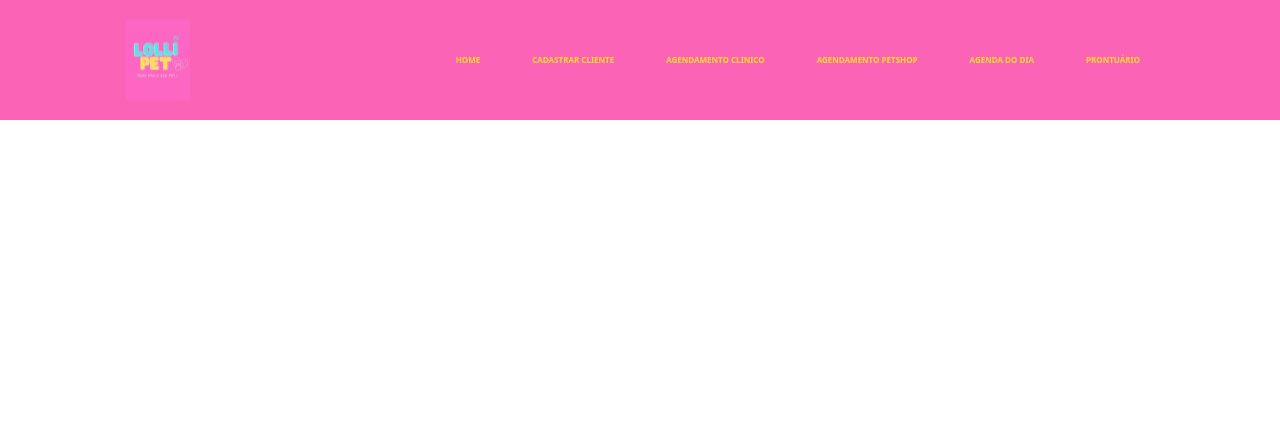
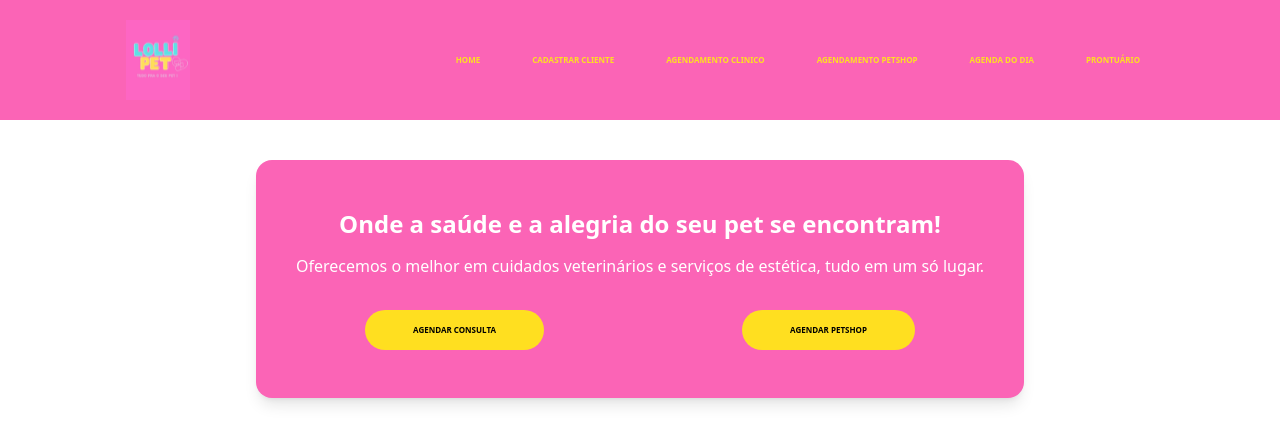
Before and after one commit to Mikedfb/lolli-pet-web, a React (Vite) app: page / in a window 1280 px wide. Shown: the top 444 px of the page. Built offline with nearby package versions, Linux system fonts and the light colour scheme.

Commit message:
concluindo section do layout

```diff
--- a/src/App.tsx
+++ b/src/App.tsx
@@ -1,9 +1,11 @@
 import { Heading } from './components/Heading';
+import { Layout } from './components/Layout';
 import './styles/global.css';
 export function App() {
   return (
     <>
       <Heading />
+      <Layout />
     </>
   );
 }
--- a/src/components/Layout.tsx
+++ b/src/components/Layout.tsx
@@ -1 +1,33 @@
 import '../styles/global.css';
+
+export function Layout() {
+  return (
+    <main className='flex flex-col items-center text-[0.5rem] py-10 px-5 gap-12 min-h-[calc(100vh-150px)] '>
+      <section className='w-full max-w-3xl  text-center py-12 px-5 bg-pink-400  text-white rounded-2xl shadow-lg'>
+        <div>
+          <h1 className='text-2xl mb-3.5 font-bold'>
+            Onde a saúde e a alegria do seu pet se encontram!
+          </h1>
+          <p className='text-base mb-8'>
+            Oferecemos o melhor em cuidados veterinários e serviços de estética,
+            tudo em um só lugar.
+          </p>
+          <div className='flex justify-around content-center items-center gap-5'>
+            <a
+              href='/agendamento_clinico.html'
+              className='bg-yellow-300 text-black py-3.5 px-12 uppercase font-bold rounded-[12rem] transition duration-200   hover:-translate-y-[3px] hover:shadow-lg  '
+            >
+              Agendar Consulta
+            </a>
+            <a
+              href='/agendamento_petshop.html'
+              className='bg-yellow-300 text-black py-3.5 px-12 uppercase font-bold rounded-[12rem] transition duration-200   hover:-translate-y-[3px] hover:shadow-lg  '
+            >
+              Agendar Petshop
+            </a>
+          </div>
+        </div>
+      </section>
+    </main>
+  );
+}
```
